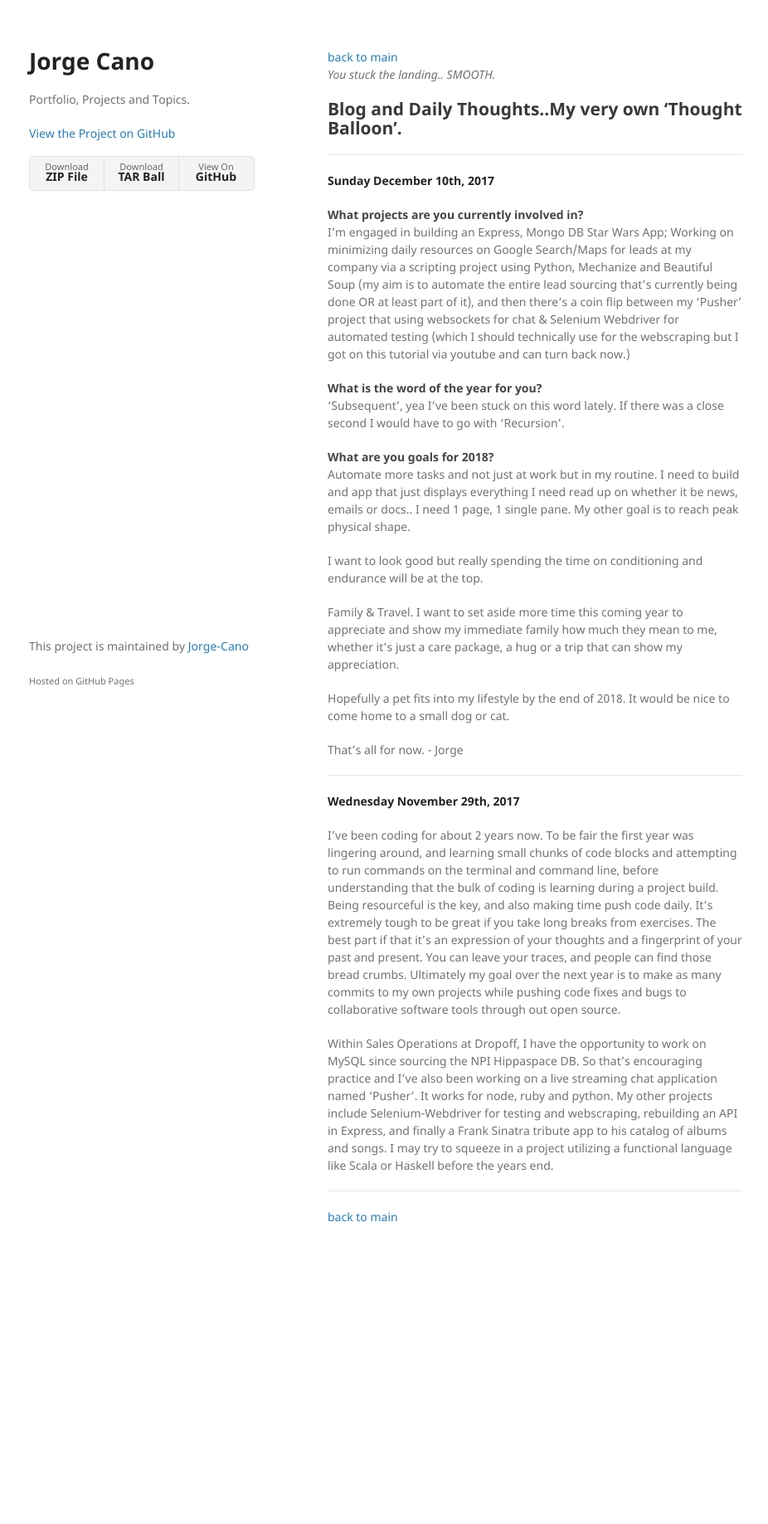
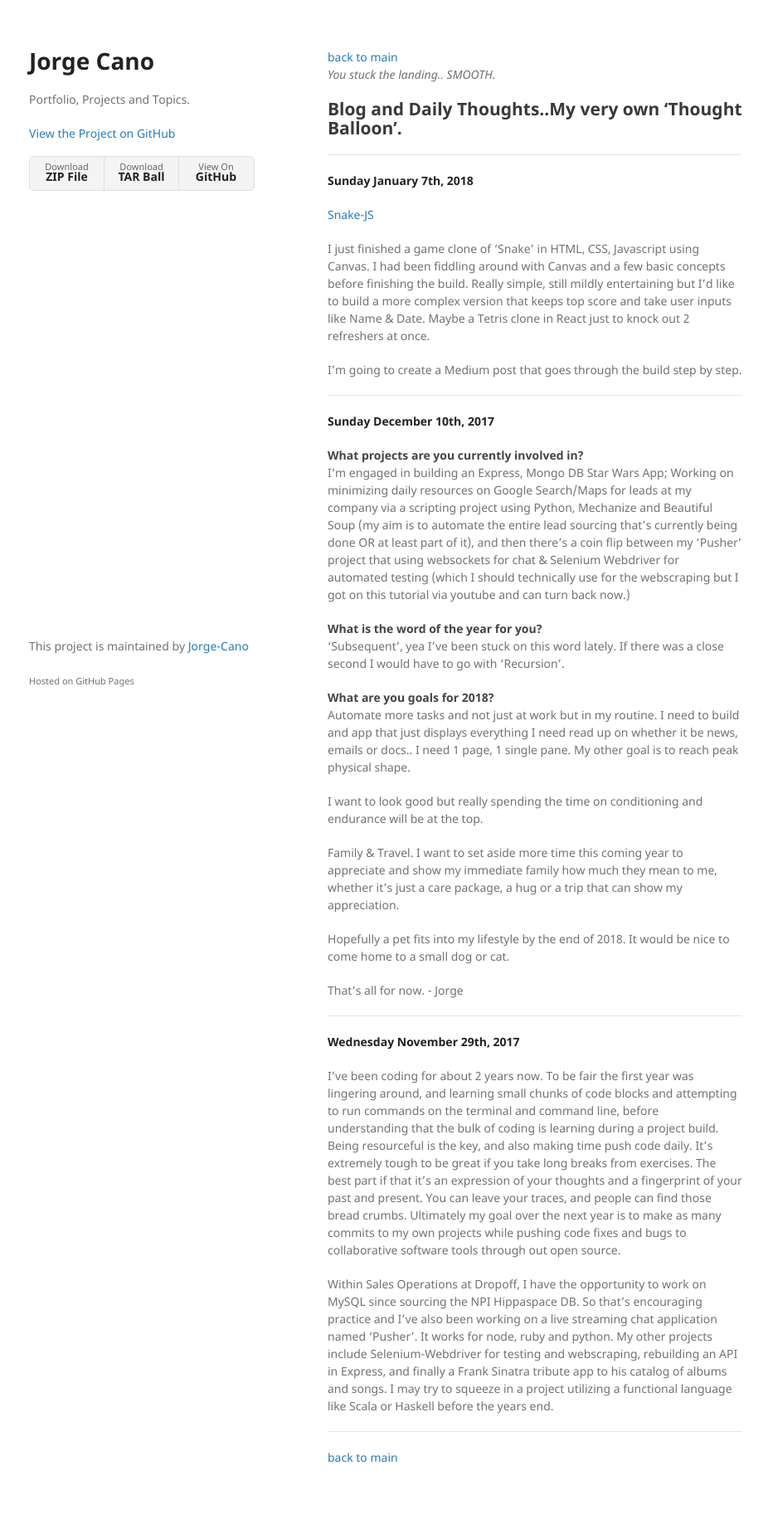
Before and after one commit to Jorge-Cano/Jekyll-Ver1, a Jekyll site: the page built from another-page.md, in a window 1280 px wide. Shown: the whole page at 83% size, without its empty margins (175-1101 px from the left). Built offline with Jekyll 4.4.1, drawn with Linux system fonts in a browser that asks for light colours; before the commit the page ends 1547 px from its top, so only the background shows below that.

Commit message:
new post ref Snake jan 7

```diff
--- a/another-page.md
+++ b/another-page.md
@@ -5,6 +5,19 @@ layout: default
 _You stuck the landing.. SMOOTH._
 
 ## Blog and Daily Thoughts..My very own 'Thought Balloon'.
+
+* * *
+**Sunday January 7th, 2018**
+
+<a href="https://jorge-cano.github.io/Snake-JS/">Snake-JS</a>
+
+I just finished a game clone of 'Snake' in HTML, CSS, Javascript using Canvas.
+I had been fiddling around with Canvas and a few basic concepts before finishing the build.
+Really simple, still mildly entertaining but I'd like to build a more complex version that keeps top score
+and take user inputs like Name & Date. Maybe a Tetris clone in React just to knock out 2 refreshers at once.
+
+I'm going to create a Medium post that goes through the build step by step.
+
 
 * * *
 
```
